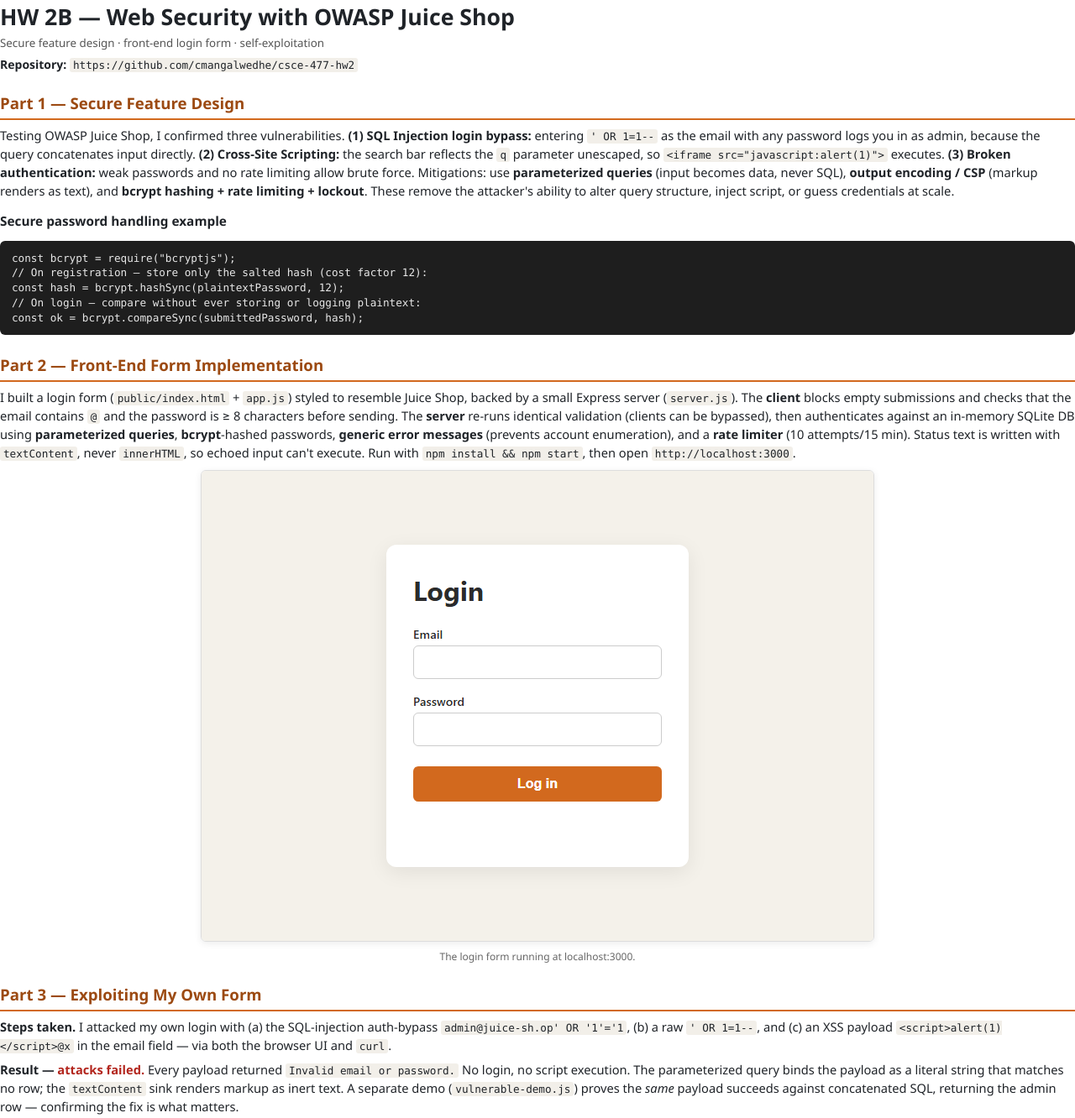
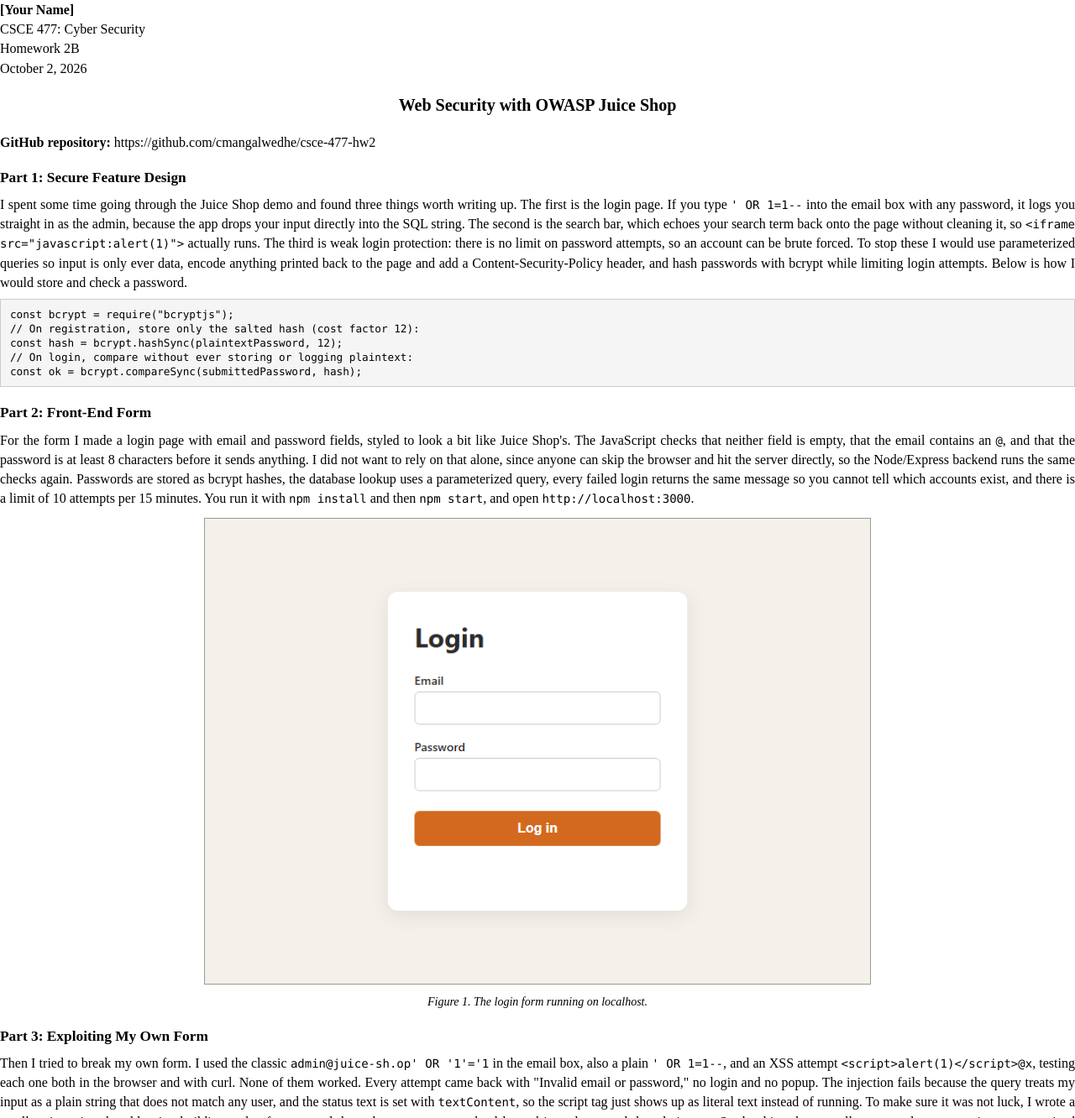
Before and after one commit to cmangalwedhe/csce-477-hw2, a website: page docs/submission.html in a window 1280 px wide. Shown: the top 1332 px of the page at 84% size. Drawn offline with Linux system fonts and the light colour scheme.

Commit message:
Rewrite writeup/README in plainer voice, restyle PDF, remove em-dashes

```diff
--- a/docs/submission.html
+++ b/docs/submission.html
@@ -2,112 +2,106 @@
 <html lang="en">
 <head>
 <meta charset="UTF-8" />
-<title>HW 2B — Web Security with OWASP Juice Shop</title>
+<title>CSCE 477 HW2B</title>
 <style>
-  @page { size: letter; margin: 2cm; }
+  @page { size: letter; margin: 1in; }
   * { box-sizing: border-box; }
   body {
-    font-family: "Segoe UI", system-ui, -apple-system, Arial, sans-serif;
-    color: #1f2328; line-height: 1.5; font-size: 11pt; margin: 0;
+    font-family: "Times New Roman", Times, serif;
+    color: #000; line-height: 1.45; font-size: 12pt; margin: 0;
   }
-  h1 { font-size: 20pt; margin: 0 0 2px; }
-  h2 {
-    font-size: 14pt; margin: 22px 0 6px; padding-bottom: 4px;
-    border-bottom: 2px solid #d2691e; color: #9c4a12;
+  .heading { margin-bottom: 18px; }
+  .heading .name { font-weight: bold; }
+  .heading div { font-size: 12pt; }
+  h1 {
+    font-size: 15pt; text-align: center; font-weight: bold;
+    margin: 4px 0 18px;
   }
-  h3 { font-size: 11.5pt; margin: 14px 0 4px; }
-  .meta { color: #555; font-size: 10pt; margin-bottom: 4px; }
-  .repo { font-size: 10.5pt; margin: 2px 0 10px; }
-  code, pre { font-family: "Cascadia Code", Consolas, "Courier New", monospace; }
-  code { background: #f2efe9; padding: 1px 4px; border-radius: 3px; font-size: 9.5pt; }
+  h2 { font-size: 13pt; margin: 18px 0 4px; font-weight: bold; }
+  p { margin: 8px 0; text-align: justify; }
+  code {
+    font-family: Consolas, "Courier New", monospace; font-size: 10.5pt;
+  }
   pre {
-    background: #1e1e1e; color: #e8e8e8; padding: 12px 14px; border-radius: 6px;
-    font-size: 8.7pt; line-height: 1.4; overflow-x: auto; white-space: pre-wrap;
-    word-break: break-word;
+    font-family: Consolas, "Courier New", monospace;
+    background: #f5f5f5; border: 1px solid #ccc; padding: 9px 11px;
+    font-size: 9.5pt; line-height: 1.35; white-space: pre-wrap;
+    word-break: break-word; margin: 8px 0;
   }
-  pre code { background: none; color: inherit; padding: 0; }
-  figure { margin: 10px 0; text-align: center; page-break-inside: avoid; }
-  figure img {
-    max-width: 78%; border: 1px solid #ddd; border-radius: 6px;
-    box-shadow: 0 2px 8px rgba(0,0,0,.08);
-  }
-  figcaption { font-size: 9pt; color: #666; margin-top: 4px; }
-  p { margin: 7px 0; }
-  .fail { color: #b3261e; font-weight: 600; }
-  .ok { color: #1a7f37; font-weight: 600; }
-  section { page-break-inside: avoid; }
+  pre code { font-size: 9.5pt; }
+  .fig { text-align: center; margin: 12px 0; page-break-inside: avoid; }
+  .fig img { width: 62%; border: 1px solid #999; }
+  .fig p { text-align: center; font-size: 10.5pt; font-style: italic; margin: 4px 0 0; }
+  .repo { margin: 2px 0 0; }
 </style>
 </head>
 <body>
 
-<h1>HW 2B — Web Security with OWASP Juice Shop</h1>
-<div class="meta">Secure feature design · front-end login form · self-exploitation</div>
-<div class="repo"><strong>Repository:</strong>
-  <code>https://github.com/cmangalwedhe/csce-477-hw2</code>
+<div class="heading">
+  <div class="name">[Your Name]</div>
+  <div>CSCE 477: Cyber Security</div>
+  <div>Homework 2B</div>
+  <div>October 2, 2026</div>
 </div>
 
-<section>
-<h2>Part 1 — Secure Feature Design</h2>
-<p>Testing OWASP Juice Shop, I confirmed three vulnerabilities.
-<strong>(1) SQL Injection login bypass:</strong> entering <code>' OR 1=1--</code> as the
-email with any password logs you in as admin, because the query concatenates input
-directly. <strong>(2) Cross-Site Scripting:</strong> the search bar reflects the
-<code>q</code> parameter unescaped, so <code>&lt;iframe src="javascript:alert(1)"&gt;</code>
-executes. <strong>(3) Broken authentication:</strong> weak passwords and no rate limiting
-allow brute force. Mitigations: use <strong>parameterized queries</strong> (input becomes
-data, never SQL), <strong>output encoding / CSP</strong> (markup renders as text), and
-<strong>bcrypt hashing + rate limiting + lockout</strong>. These remove the attacker's
-ability to alter query structure, inject script, or guess credentials at scale.</p>
+<h1>Web Security with OWASP Juice Shop</h1>
 
-<h3>Secure password handling example</h3>
+<p class="repo"><b>GitHub repository:</b> https://github.com/cmangalwedhe/csce-477-hw2</p>
+
+<h2>Part 1: Secure Feature Design</h2>
+<p>I spent some time going through the Juice Shop demo and found three things worth
+writing up. The first is the login page. If you type <code>' OR 1=1--</code> into the
+email box with any password, it logs you straight in as the admin, because the app drops
+your input directly into the SQL string. The second is the search bar, which echoes your
+search term back onto the page without cleaning it, so
+<code>&lt;iframe src="javascript:alert(1)"&gt;</code> actually runs. The third is weak
+login protection: there is no limit on password attempts, so an account can be brute
+forced. To stop these I would use parameterized queries so input is only ever data,
+encode anything printed back to the page and add a Content-Security-Policy header, and
+hash passwords with bcrypt while limiting login attempts. Below is how I would store and
+check a password.</p>
+
 <pre><code>const bcrypt = require("bcryptjs");
-// On registration — store only the salted hash (cost factor 12):
+// On registration, store only the salted hash (cost factor 12):
 const hash = bcrypt.hashSync(plaintextPassword, 12);
-// On login — compare without ever storing or logging plaintext:
+// On login, compare without ever storing or logging plaintext:
 const ok = bcrypt.compareSync(submittedPassword, hash);</code></pre>
-</section>
 
-<section>
-<h2>Part 2 — Front-End Form Implementation</h2>
-<p>I built a login form (<code>public/index.html</code> + <code>app.js</code>) styled to
-resemble Juice Shop, backed by a small Express server (<code>server.js</code>). The
-<strong>client</strong> blocks empty submissions and checks that the email contains
-<code>@</code> and the password is &ge; 8 characters before sending. The
-<strong>server</strong> re-runs identical validation (clients can be bypassed), then
-authenticates against an in-memory SQLite DB using <strong>parameterized queries</strong>,
-<strong>bcrypt</strong>-hashed passwords, <strong>generic error messages</strong>
-(prevents account enumeration), and a <strong>rate limiter</strong> (10 attempts/15 min).
-Status text is written with <code>textContent</code>, never <code>innerHTML</code>, so
-echoed input can't execute. Run with <code>npm install &amp;&amp; npm start</code>, then open
-<code>http://localhost:3000</code>.</p>
-<figure>
+<h2>Part 2: Front-End Form</h2>
+<p>For the form I made a login page with email and password fields, styled to look a bit
+like Juice Shop's. The JavaScript checks that neither field is empty, that the email
+contains an <code>@</code>, and that the password is at least 8 characters before it sends
+anything. I did not want to rely on that alone, since anyone can skip the browser and hit
+the server directly, so the Node/Express backend runs the same checks again. Passwords are
+stored as bcrypt hashes, the database lookup uses a parameterized query, every failed
+login returns the same message so you cannot tell which accounts exist, and there is a
+limit of 10 attempts per 15 minutes. You run it with <code>npm install</code> and then
+<code>npm start</code>, and open <code>http://localhost:3000</code>.</p>
+
+<div class="fig">
   <img src="shot-01-login.png" alt="Login form" />
-  <figcaption>The login form running at localhost:3000.</figcaption>
-</figure>
-</section>
+  <p>Figure 1. The login form running on localhost.</p>
+</div>
 
-<section>
-<h2>Part 3 — Exploiting My Own Form</h2>
-<p><strong>Steps taken.</strong> I attacked my own login with (a) the SQL-injection
-auth-bypass <code>admin@juice-sh.op' OR '1'='1</code>, (b) a raw <code>' OR 1=1--</code>,
-and (c) an XSS payload <code>&lt;script&gt;alert(1)&lt;/script&gt;@x</code> in the email
-field — via both the browser UI and <code>curl</code>.</p>
+<h2>Part 3: Exploiting My Own Form</h2>
+<p>Then I tried to break my own form. I used the classic
+<code>admin@juice-sh.op' OR '1'='1</code> in the email box, also a plain
+<code>' OR 1=1--</code>, and an XSS attempt <code>&lt;script&gt;alert(1)&lt;/script&gt;@x</code>,
+testing each one both in the browser and with curl. None of them worked. Every attempt came
+back with "Invalid email or password," no login and no popup. The injection fails because
+the query treats my input as a plain string that does not match any user, and the status
+text is set with <code>textContent</code>, so the script tag just shows up as literal text
+instead of running. To make sure it was not luck, I wrote a small script using the old
+string-building style of query, and there the exact same payload logged in and returned the
+admin row. So the thing that actually protected me was using parameterized queries. If the
+form had been built the naive way, switching to prepared statements is the fix.</p>
 
-<p><strong>Result — <span class="fail">attacks failed.</span></strong> Every payload
-returned <code>Invalid email or password.</code> No login, no script execution. The
-parameterized query binds the payload as a literal string that matches no row; the
-<code>textContent</code> sink renders markup as inert text. A separate demo
-(<code>vulnerable-demo.js</code>) proves the <em>same</em> payload succeeds against
-concatenated SQL, returning the admin row — confirming the fix is what matters.</p>
+<div class="fig">
+  <img src="shot-02-injection-failed.png" alt="SQL injection attempt rejected" />
+  <p>Figure 2. The SQL injection payload in the email field is rejected.</p>
+</div>
 
-<figure>
-  <img src="shot-02-injection-failed.png" alt="SQL injection attempt rejected" />
-  <figcaption>SQL-injection payload in the email field — rejected with a generic error.</figcaption>
-</figure>
-
-<p><strong>Fix.</strong> If the form <em>were</em> vulnerable, the fix is the one already
-applied: <strong>parameterized / prepared statements</strong> for every query (plus output
-encoding for any reflected value). Never build SQL by string concatenation.</p>
+<p>The output from my tests is below.</p>
 
 <pre><code>=== SQL injection auth-bypass attempt ===
 {"success":false,"message":"Email must contain '@'."}
@@ -118,12 +112,11 @@ encoding for any reflected value). Never build SQL by string concatenation.</p>
 === correct credentials ===
 {"success":true,"message":"Login successful."}
 
-=== vulnerable-demo.js (concatenated SQL, SAME payload) ===
+=== vulnerable-demo.js (concatenated SQL, same payload) ===
 Executed query: SELECT * FROM users WHERE email = 'admin@juice-sh.op' OR '1'='1'
 Leaked row: { id: 1, email: 'admin@juice-sh.op', password_hash: 'real-hash' }
 Rows returned: 1  ->  AUTH BYPASS SUCCEEDED
-Parameterized version with SAME payload -> matched NO rows (injection neutralized).</code></pre>
-</section>
+Parameterized version with same payload -> matched NO rows (injection neutralized).</code></pre>
 
 </body>
 </html>
--- a/public/app.js
+++ b/public/app.js
@@ -1,4 +1,4 @@
-// Client-side validation. This is a convenience layer only — the server
+// Client-side validation. This is a convenience layer only, the server
 // re-validates everything, because client-side checks can be bypassed.
 
 const form = document.getElementById("loginForm");
@@ -46,7 +46,7 @@ form.addEventListener("submit", async (event) => {
     if (res.ok && data.success) {
       setStatus("Login successful. Welcome!", "ok");
     } else {
-      // Generic message — we never reveal whether the email or the
+      // Generic message, we never reveal whether the email or the
       // password was the wrong part (prevents account enumeration).
       setStatus(data.message || "Invalid email or password.", "error");
     }
--- a/vulnerable-demo.js
+++ b/vulnerable-demo.js
@@ -1,5 +1,5 @@
 // FOR DEMONSTRATION ONLY (assignment Part 3).
-// This shows the INSECURE pattern — string-concatenated SQL — and proves the
+// This shows the INSECURE pattern, string-concatenated SQL, and proves the
 // same injection payload that FAILS against server.js SUCCEEDS here.
 // This file is never imported by the real server.
 
```
Also changed, not shown: WRITEUP.md (+13 -21 lines), docs/snapshot-injection.html (+1 -1 lines), public/index.html (+1 -1 lines), README.md, 1 other file.
